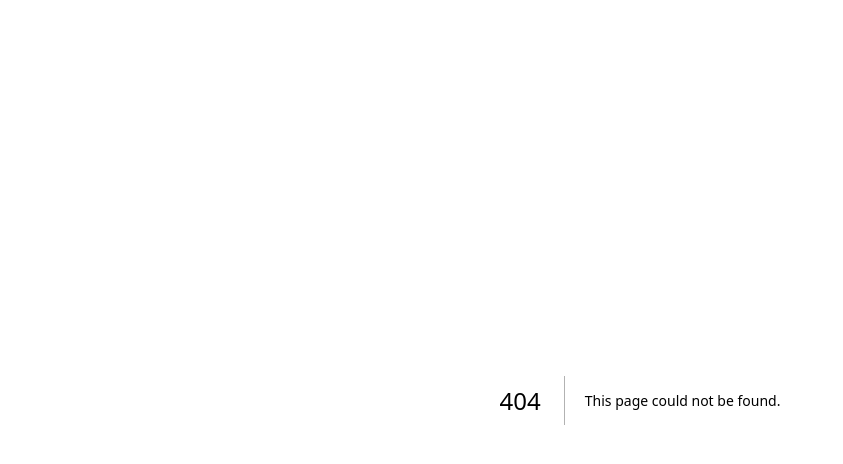
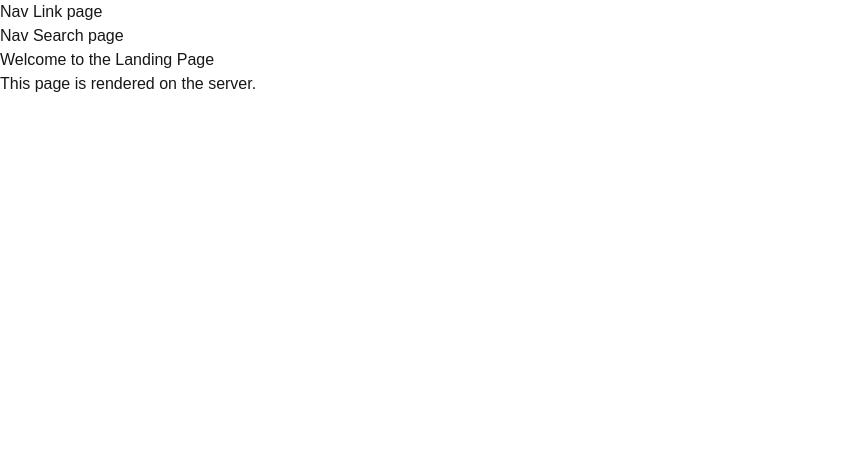
Before and after one commit to Atharvatathe/NextJs_codeevolution, a Next.js app in the folder rendering-demo/: page /landing-page in a window 1280 px wide. Before the commit this address had no page. Shown: the top 464 px of the page, without its empty margins (0-843 px from the left). Built offline with nearby package versions, Linux system fonts and the light colour scheme.

Commit message:
client component placement

```diff
--- /dev/null
+++ b/rendering-demo/src/app/landing-page/page.tsx
@@ -0,0 +1,13 @@
+import NavBars from "@/components/navbars";
+
+export default function LandingPage() {
+  return (
+    <div>
+      <NavBars />
+      <main>
+        <h1>Welcome to the Landing Page</h1>
+        <p>This page is rendered on the server.</p>
+      </main>
+    </div>
+  );
+}
--- /dev/null
+++ b/rendering-demo/src/components/nav-link.tsx
@@ -0,0 +1,8 @@
+"use client";
+import { useState } from "react";
+
+export default function NavLink() {
+  const [search, setSearch] = useState("");
+  console.log("NavLink component rendered");
+  return <h1>Nav Link page</h1>;
+}
--- /dev/null
+++ b/rendering-demo/src/components/nav-search.tsx
@@ -0,0 +1,4 @@
+export default function NavSearch() {
+  console.log("NavSearch component rendered");
+  return <h1>Nav Search page</h1>;
+}
--- /dev/null
+++ b/rendering-demo/src/components/navbars.tsx
@@ -0,0 +1,12 @@
+import NavLink from "./nav-link";
+import NavSearch from "./nav-search";
+
+export default function NavBars() {
+  console.log("NavBar component rendered");
+  return (
+    <>
+      <NavLink />
+      <NavSearch />
+    </>
+  );
+}
```
